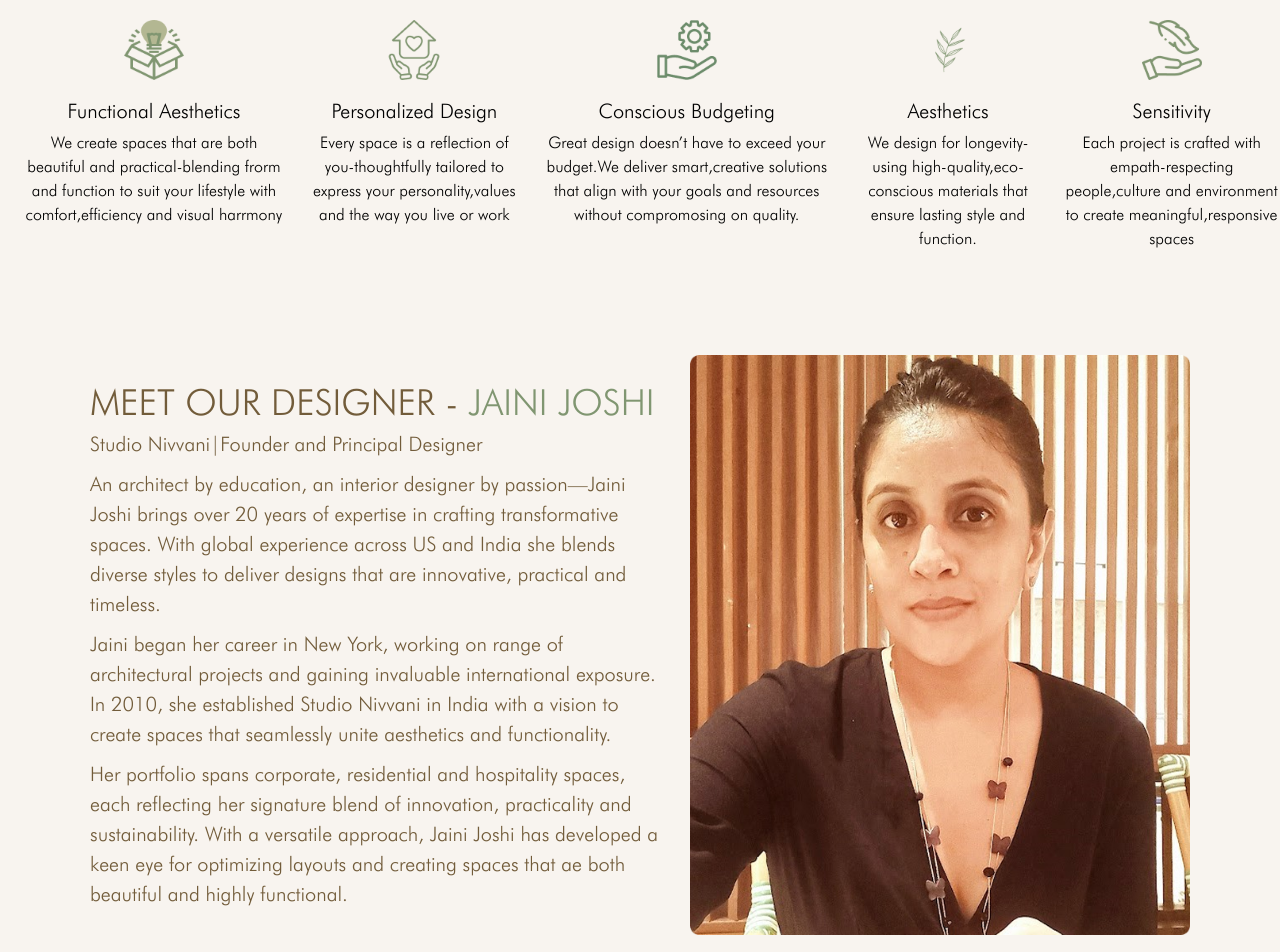
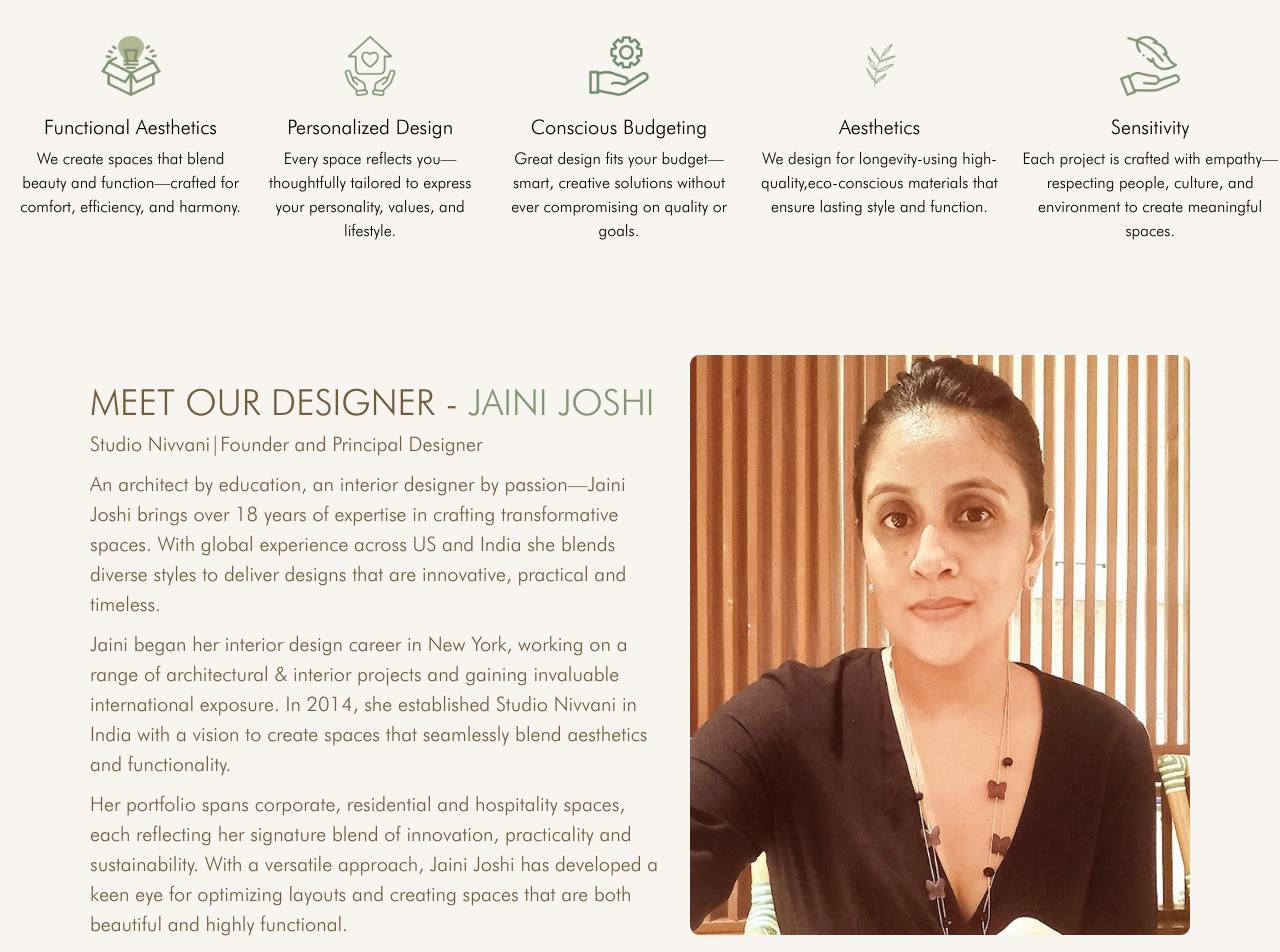
Before and after one commit to SLICKjp/Studio-Nivvani, a React (Vite) app: page /about in a window 1280 px wide. Shown: the part 1000-1952 px from the top of the page. Built offline with nearby package versions, Linux system fonts and the light colour scheme.

Commit message:
Website Text Changes, Add route to project button , removed 2 images from projects

```diff
--- a/src/components/AboutUs/AboutUs.jsx
+++ b/src/components/AboutUs/AboutUs.jsx
@@ -22,7 +22,7 @@ const AboutUs = () => {
 						We believe every space should be unique, comfortable, functional,
 						visually captivating-and achievable within a realistic budget By
 						seamlessly blending creativity with practicality, we ensure that
-						that beauty and function work hand-in-hand without compromising
+						that beauty and function work hand-in-hand,without compromising on
 						financial considerations.
 					</div>
 					<br />
--- a/src/components/Imagegrid/ImageGrid.jsx
+++ b/src/components/Imagegrid/ImageGrid.jsx
@@ -6,6 +6,7 @@ import img_four from "../../assets/Hero/img_four.png";
 import img_five from "../../assets/Hero/img_five.png";
 import img_six from "../../assets/Hero/img_six.png";
 import Button from "../Button/Button";
+import { Link } from "react-router-dom";
 
 const ImageGrid = () => {
 	return (
@@ -23,7 +24,9 @@ const ImageGrid = () => {
 			</div>
 
 			<div className="input-btn-container">
+				<Link to='/projects'>
 				<Button name="VIEW OUR PROJECTS" />
+				</Link>
 			</div>
 		</div>
 	);
--- a/src/pages/About/About.jsx
+++ b/src/pages/About/About.jsx
@@ -15,17 +15,17 @@ const items = [
   {
     image: fa,
     title: "Functional Aesthetics",
-    text: "We create spaces that are both beautiful and practical-blending frorm and function to suit your lifestyle with comfort,efficiency and visual harrmony",
+    text: "We create spaces that blend beauty and function—crafted for comfort, efficiency, and harmony.",
   },
   {
     image: pd,
     title: "Personalized Design",
-    text: "Every space is a reflection of you-thoughtfully tailored to express your personality,values and the way you live or work",
+    text: "Every space reflects you—thoughtfully tailored to express your personality, values, and lifestyle.",
   },
   {
     image: cb,
     title: "Conscious Budgeting",
-    text: "Great design doesn’t have to exceed your budget.We deliver smart,creative solutions that align with your goals and resources without compromosing on quality.",
+    text: "Great design fits your budget—smart, creative solutions without ever compromising on quality or goals.",
   },
   {
     image: aes,
@@ -35,7 +35,7 @@ const items = [
   {
     image: sens,
     title: "Sensitivity",
-    text: "Each project is crafted with empath-respecting people,culture and environment to create meaningful,responsive spaces",
+    text: "Each project is crafted with empathy—respecting people, culture, and environment to create meaningful spaces.",
   },
 ];
 
@@ -126,33 +126,28 @@ const About = () => {
             <div className="studio-subtext-container">
               <p className="studio-subtext-one">
                 An architect by education, an interior designer by
-                  passion—Jaini Joshi brings over 20 years of expertise in
+                passion—Jaini Joshi brings over 18 years of expertise in
                 crafting transformative spaces. With global experience across
                 US and India she blends diverse styles to deliver designs that
                 are innovative, practical and timeless.
               </p>
               <p className="studio-subtext-two">
-                  Jaini began her career in New York, working on range of
-                  architectural projects and gaining invaluable international
-                  exposure. In 2010, she established Studio Nivvani in India
-                  with a vision to create spaces that seamlessly unite
-                  aesthetics and functionality.
+                Jaini began her interior design career in New York, working on a range of architectural & interior projects and gaining invaluable international exposure. In 2014, she established Studio Nivvani in India with a vision to create spaces that seamlessly blend aesthetics and functionality.
               </p>
               <p className="studio-subtext-three">
-                  Her portfolio spans corporate, residential and hospitality
-                  spaces, each reflecting her signature blend of innovation,
-                  practicality and sustainability. With a versatile approach,
-                  Jaini Joshi has developed a keen eye for optimizing layouts
-                  and creating spaces that ae both beautiful and highly
-                  functional.
+                Her portfolio spans corporate, residential and hospitality spaces,
+                each reflecting her signature blend of innovation, practicality and
+                sustainability. With a versatile approach, Jaini Joshi has developed a
+                keen eye for optimizing layouts and creating spaces that are both
+                beautiful and highly functional.
               </p>
             </div>
           </div>
         </div>
 
       </div>
-     <Connect/>
-     <Footer/>
+      <Connect />
+      <Footer />
     </>
   );
 };
--- a/src/pages/Contact/ContactUs.jsx
+++ b/src/pages/Contact/ContactUs.jsx
@@ -68,7 +68,7 @@ const selectedRegex = phoneRegexByCountry[countryCode];
           excited to learn more about your project and vision.
         </p>
         <p className="contact-heading-three">
-          Please fill out the form below to give us an overview of your project.
+          Please leave your enquiry below.
         </p>
       </div>
 
--- a/src/pages/Services/Services.jsx
+++ b/src/pages/Services/Services.jsx
@@ -102,7 +102,7 @@ const Services = () => {
 			serviceNumber: 4,
 			serviceHeader: "Expert interior design - wherever you are.",
 			serviceData:
-				"Our virtual service is a convienient, budget-friendly way to bring professional design into your space, no matter your location. Everything is delivered online, giving you the tools to implement your design confidently",
+				"Our virtual design service offers a convenient, budget-friendly way to access professional design from anywhere. Everything is delivered online, empowering you with a personalised plan and tools to confidently transform your space.",
 			servicePoints: [
 				"Customized Design Plan",
 				"Floor Plans & Furniture Layouts",
@@ -145,7 +145,7 @@ const Services = () => {
 				"Art & Accessory Placement",
 				"Color Neutralization & Mood Setting",
 				"On-Site Styling for Showings & Photos",
-				"Short-Term Decor Sourcing (as needed)",
+				"Decor Sourcing (as per need)",
 			],
 			serviceFooter:
 				"Perfect for real estate listings, open houses, show flats, and Airbnb prep.",
@@ -164,7 +164,7 @@ const Services = () => {
 				"Material & Finish Selection",
 				"Contractor & Vendor Coordination",
 				"Project Oversight",
-				"Final Styling & Turnkey Handover",
+				"Final Styling & Handover",
 			],
 			serviceFooter:
 				"Perfect for kitchen makeovers, bathroom upgrades, or a full interior refresh",
```
Also changed, not shown: src/assets/Projects/Horizontal/CABIN 1.jpg (deleted), 1 other file (tests, documents, lock files or other folders). Lines whose indentation alone changed are shown as unchanged.
